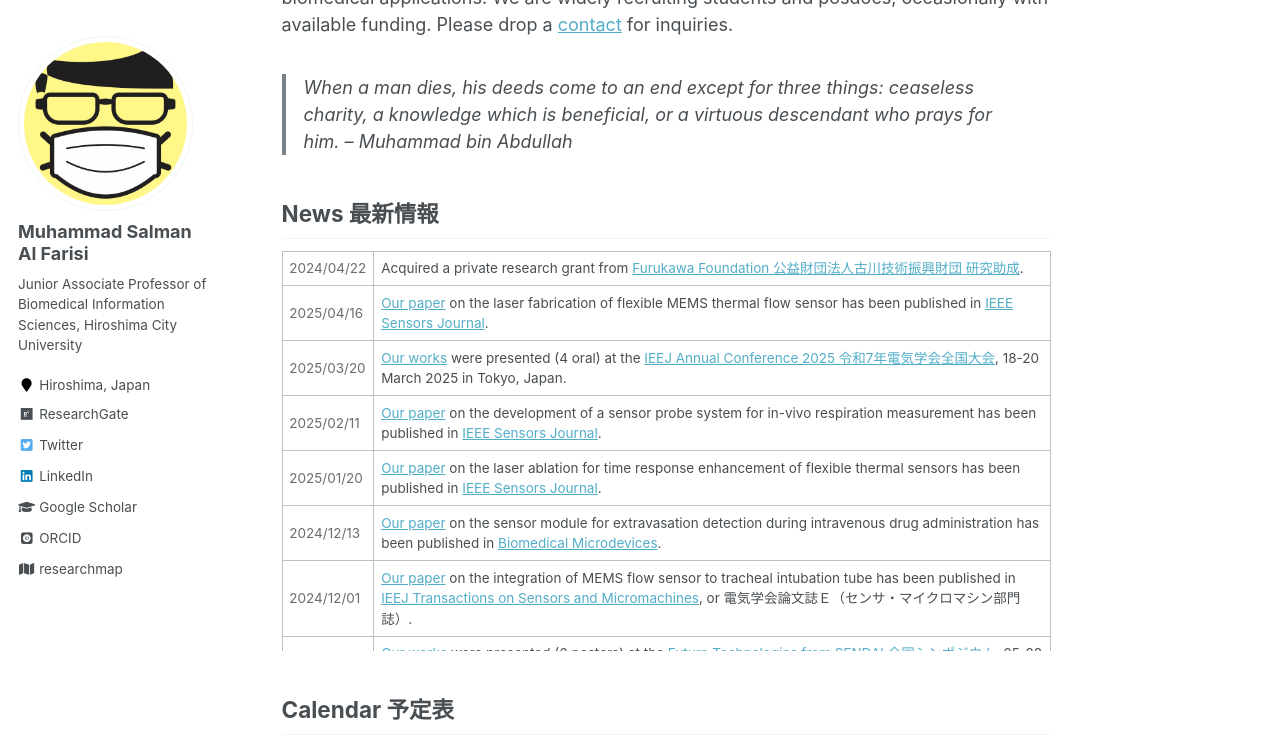
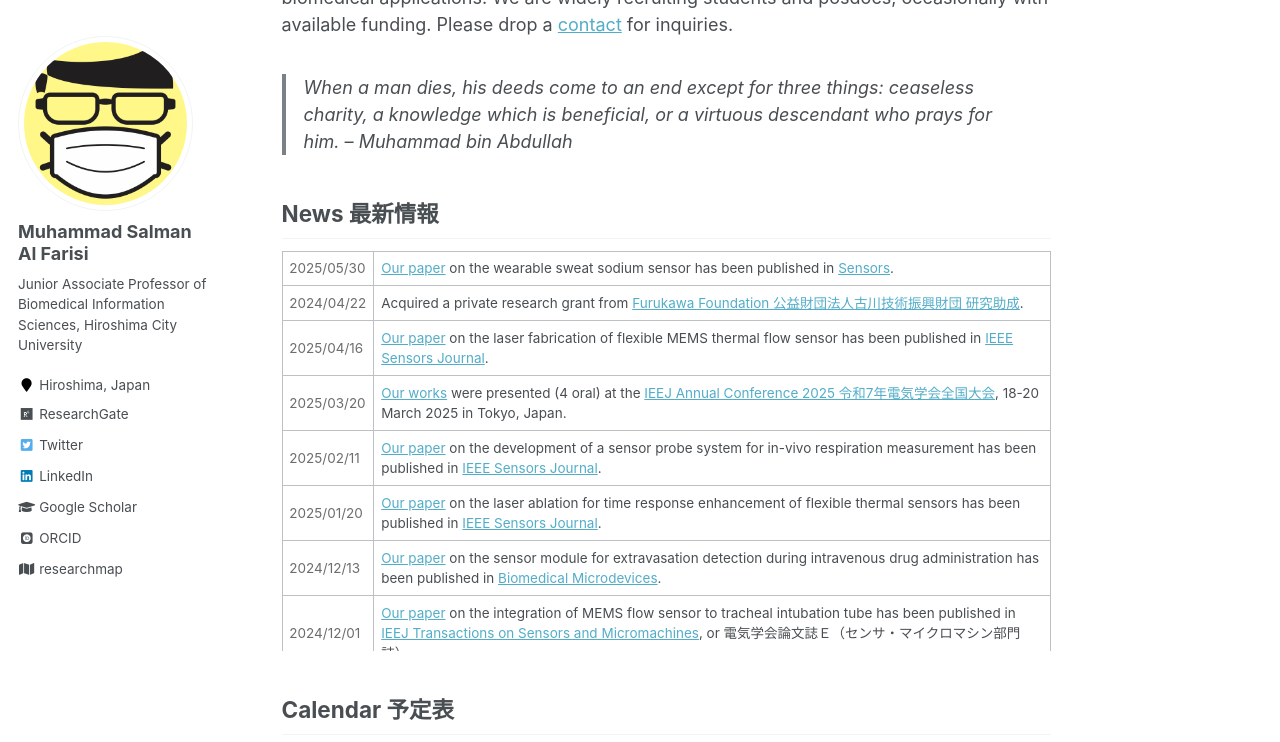
Before and after one commit to msalfarisi/msalfarisi.github.io, a Jekyll site: the page built from _pages/home.md, in a window 1280 px wide and 900 px high, scrolled down 457 px, cut to the strip 0-742 px from the top of the window. Built offline with Jekyll 4.4.1, drawn with Linux system fonts in a browser that asks for light colours; some web fonts are replaced.

Commit message:
Update home.md

```diff
--- a/_pages/home.md
+++ b/_pages/home.md
@@ -22,6 +22,10 @@
 
 <div style="overflow-y: scroll; height:400px;">
  <table style="width:100%">
+  <tr>
+    <td style="color:#6d6d6d;">2025/05/30</td>
+    <td><a href="/publication/">Our paper</a> on the wearable sweat sodium sensor has been published in <a href="https://doi.org/10.3390/s25113467">Sensors</a>.</td>
+  </tr>
   <tr>
     <td style="color:#6d6d6d;">2024/04/22</td>
     <td>Acquired a private research grant from <a href="https://www.furukawa-techfound.com/">Furukawa Foundation 公益財団法人古川技術振興財団 研究助成</a>.</td>
```
